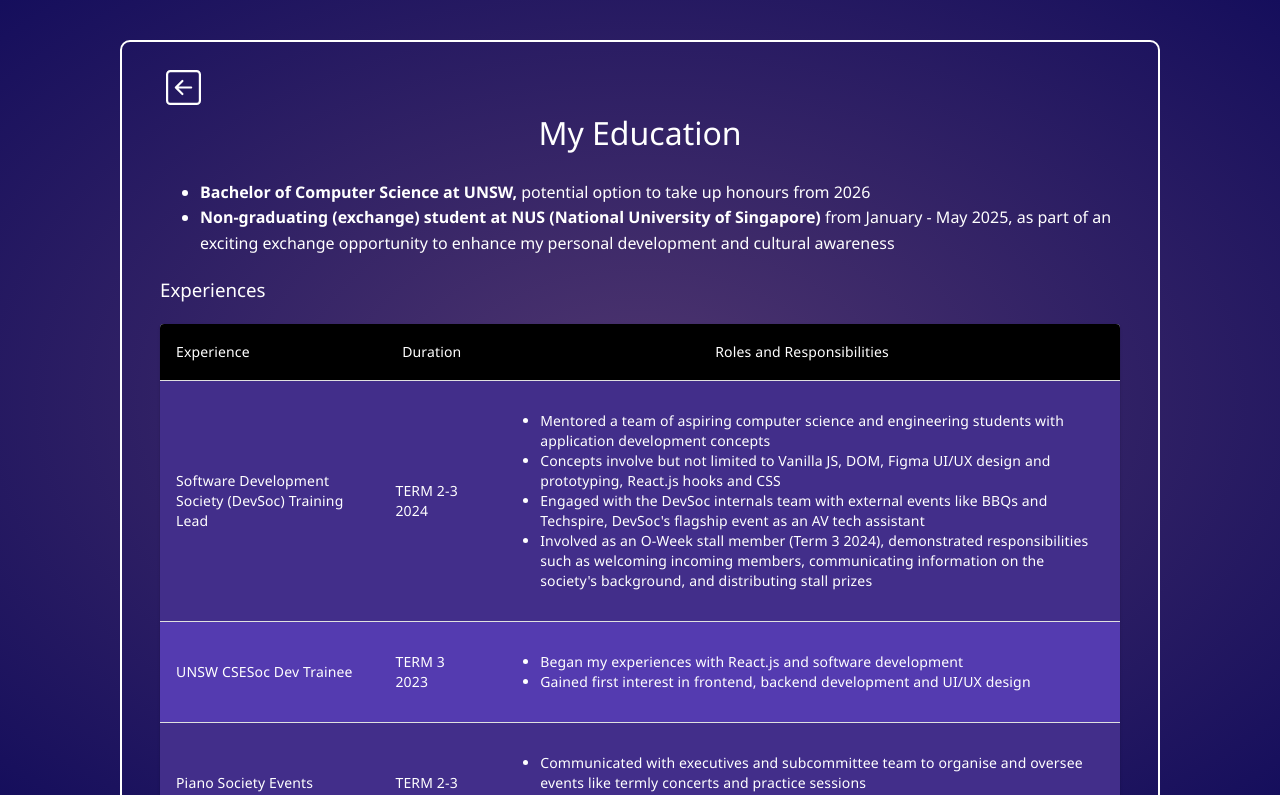
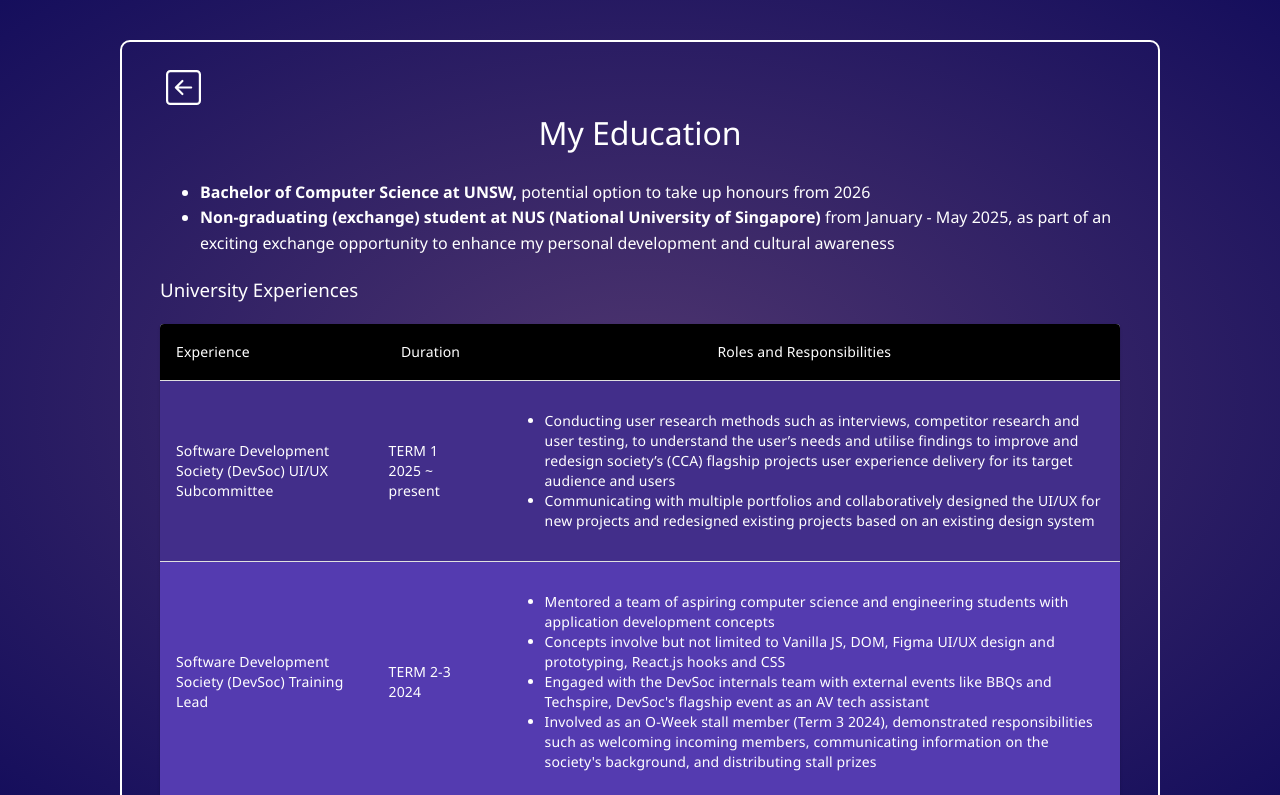
Before and after one commit to NgTaniel/port, a React (Vite) app in the folder portfolio/: page /port/experience in a window 1280 px wide. Shown: the top 795 px of the page. Built offline with nearby package versions, Linux system fonts and the light colour scheme.

Commit message:
updated university experiences

```diff
--- a/portfolio/pages/Experiencepage.jsx
+++ b/portfolio/pages/Experiencepage.jsx
@@ -49,6 +49,12 @@ const Experiencepage = () => {
   }
 
   const data = [
+    createData('Software Development Society (DevSoc) UI/UX Subcommittee', 'TERM 1 2025 ~ present',
+      [
+        'Conducting user research methods such as interviews, competitor research and user testing, to understand the user\’s needs and utilise findings to improve and redesign society’s (CCA) flagship projects user experience delivery for its target audience and users',
+        'Communicating with multiple portfolios and collaboratively designed the UI/UX for new projects and redesigned existing projects based on an existing design system'
+      ]
+    ),
     createData('Software Development Society (DevSoc) Training Lead', 'TERM 2-3 2024',
       [
         'Mentored a team of aspiring computer science and engineering students with application development concepts',
@@ -99,7 +105,7 @@ const Experiencepage = () => {
           </li>
         </ul>
 
-        <Subheading>Experiences</Subheading>
+        <Subheading>University Experiences</Subheading>
         <TableContainer component={Paper}>
           <Table sx={{ minWidth: 600 }} aria-label="simple table">
             <TableHead>
```
